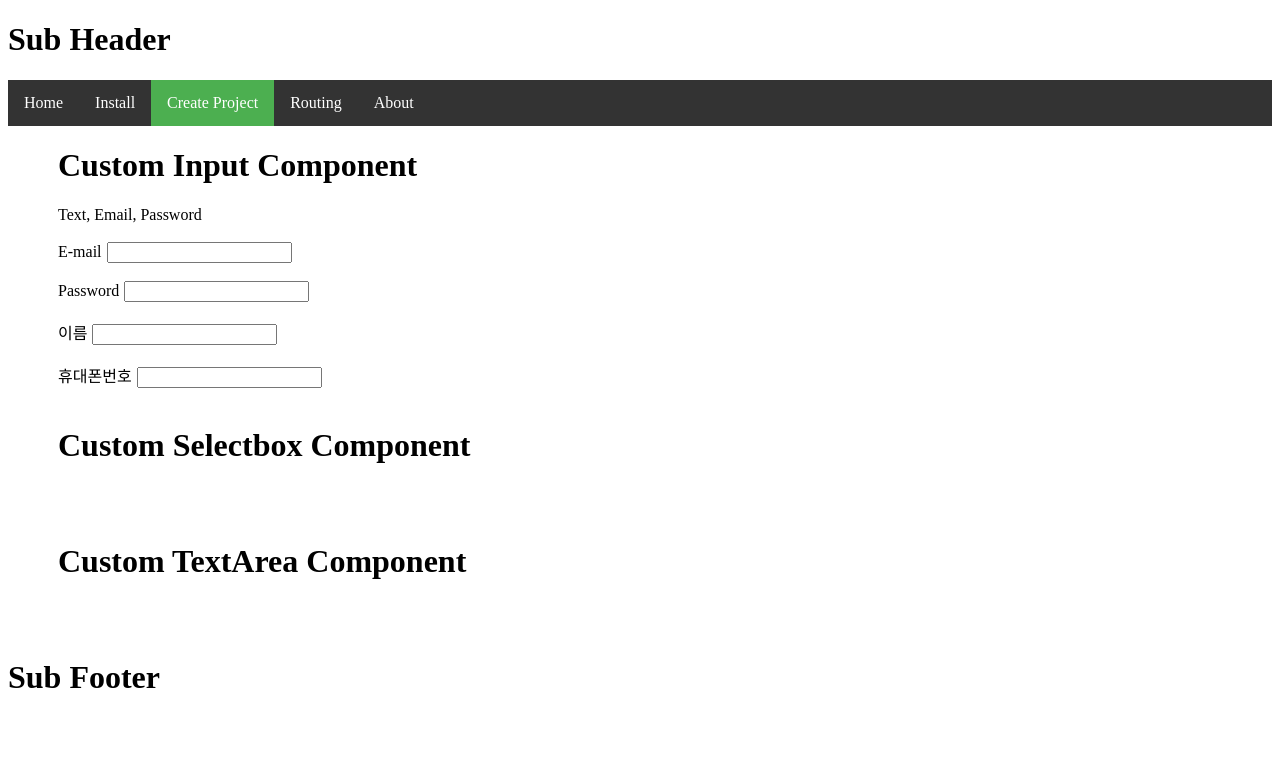
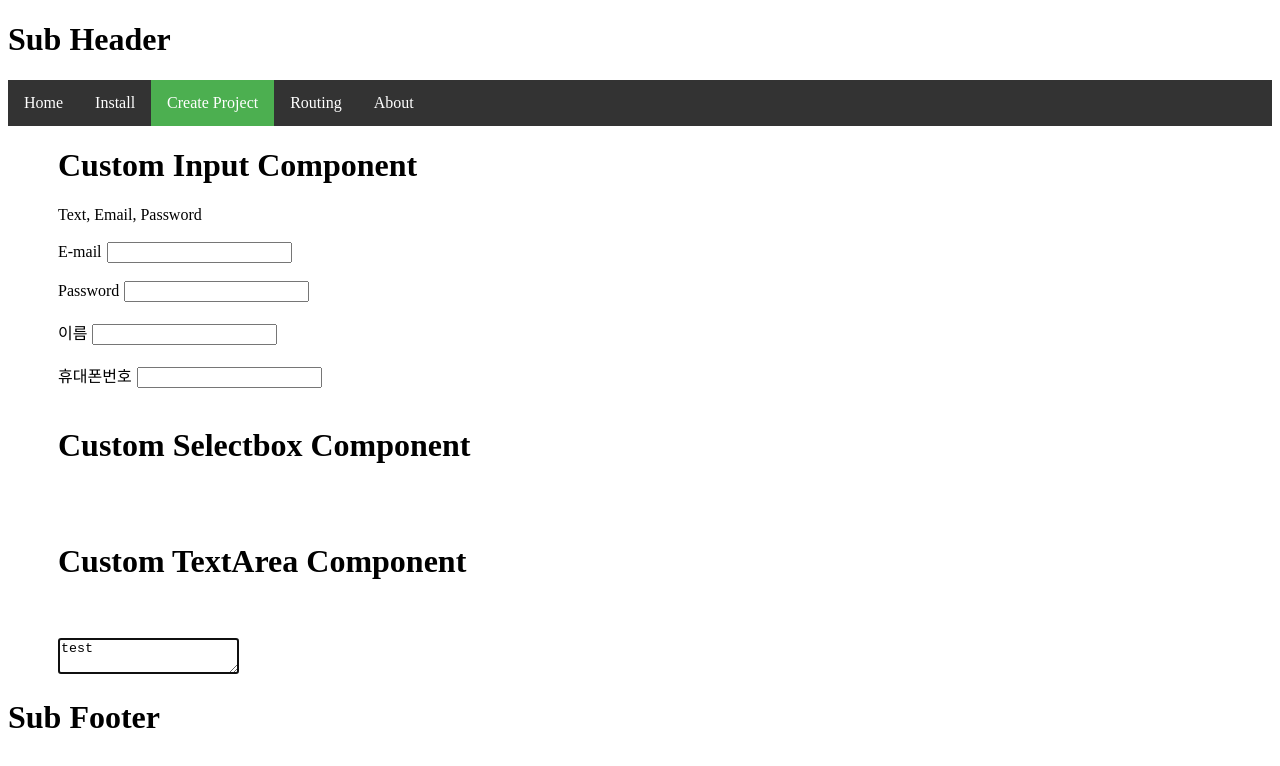
Before and after one commit to Envy-Kim/Vue-Tutorial-Project, a Vue app: page /create in a window 1280 px wide. Shown: the top 766 px of the page. Built offline with nearby package versions, Linux system fonts and the light colour scheme.

Commit message:
Add select, textarea 컴포넌트

```diff
--- /dev/null
+++ b/src/components/VTextarea.vue
@@ -0,0 +1,34 @@
+<template>
+  <div>
+    <label :for="id" >{{ label }}</label>
+    <textarea :id="id"
+              :name="name"
+              :value="value"
+    autofocus="" ></textarea>
+  </div>
+</template>
+
+<script>
+export default {
+  name: "VTextarea",
+  props: {
+    id: {
+      type: String,
+    },
+    name: {
+      type: String,
+    },
+    value: {
+      type: String,
+      default: '',
+    },
+    label: {
+      type: String,
+    },
+  },
+}
+</script>
+
+<style scoped>
+
+</style>
--- a/src/pages/create.vue
+++ b/src/pages/create.vue
@@ -24,6 +24,7 @@
 
         <h1>Custom TextArea Component</h1>
         <br/><br/>
+        <v-textarea :value="testMsg" ></v-textarea>
       </div>
     </sub-layout>
   </div>
@@ -32,10 +33,11 @@
 <script>
 import SubLayout from "@/components/layouts/sub/index"
 import VInput from "@/components/VInput"
+import VTextarea from "@/components/VTextarea"
 
 export default {
   name: "Create",
-  components: {SubLayout, VInput},
+  components: {SubLayout, VInput, VTextarea},
   data: () => ({
     user: {
       name: '',
@@ -66,7 +68,8 @@ export default {
       phone: [
         value => !!value || '필수값입니다.',
       ]
-    }
+    },
+    testMsg: 'test',
   }),
   methods: {
     setEmail(val) {
```
Also changed, not shown: src/components/VSelect.vue (added, +20 -0 lines).
